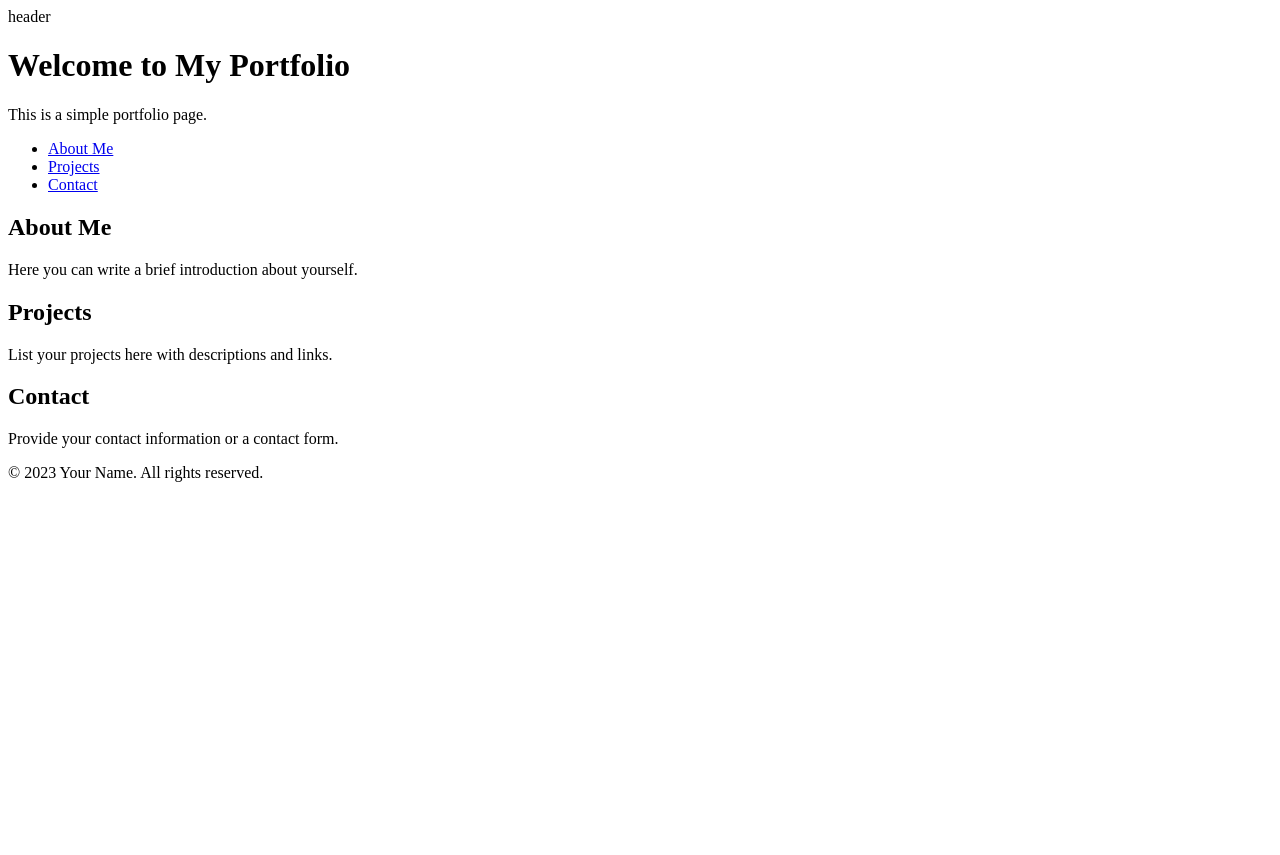
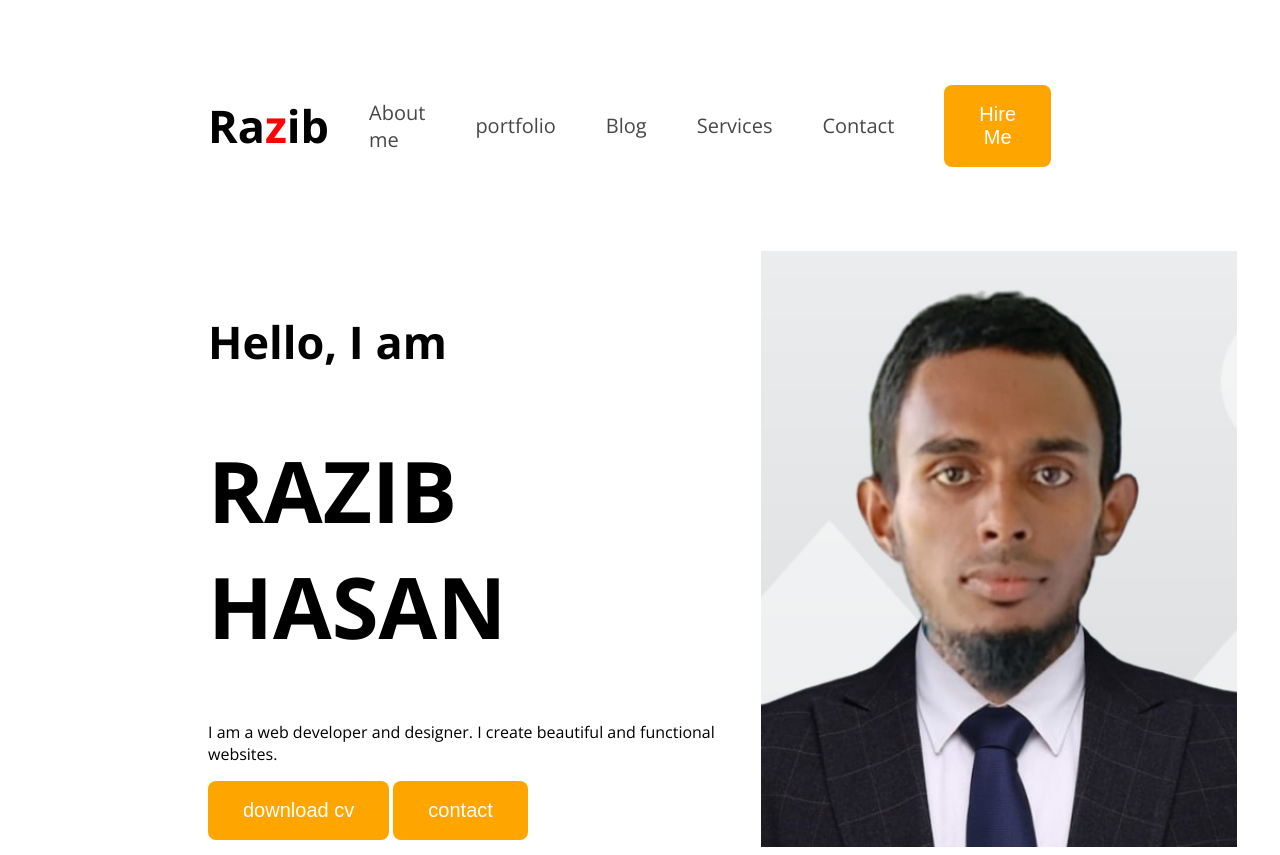
Before and after one commit to razibhasan24/portfolio, a plain HTML site: page index.html in a window 1280 px wide. Before the commit the page ends 800 px from the top, so only its background shows below. Drawn offline with nearby package versions, Linux system fonts and the light colour scheme.

Commit message:
banner and nav section add

```diff
--- a/index.html
+++ b/index.html
@@ -4,41 +4,42 @@
     <meta charset="UTF-8">
     <meta name="viewport" content="width=device-width, initial-scale=1.0">
     <title>portfolio</title>
+    <link rel="preconnect" href="https://fonts.googleapis.com">
+    <link rel="preconnect" href="https://fonts.gstatic.com" crossorigin><link href="https://fonts.googleapis.com/css2?family=Open+Sans:ital,wght@0,300..800;1,300..800&display=swap" rel="stylesheet">
+    <link rel="stylesheet" href="styles/portfolio.css">
 </head>
-<body>
-header
-    <h1>Welcome to My Portfolio</h1>
-    <p>This is a simple portfolio page.</p>
+<body  class="open-sans-normal">
+<header class="header">
 
-    <!-- Navigation -->
-    <nav>
-        <ul>
-            <li><a href="#about">About Me</a></li>
-            <li><a href="#projects">Projects</a></li>
-            <li><a href="#contact">Contact</a></li>
-        </ul>
-    </nav>
 
-    <!-- About Section -->
-    <section id="about">
-        <h2>About Me</h2>
-        <p>Here you can write a brief introduction about yourself.</p>
-    </section>
 
-    <!-- Projects Section -->
-    <section id="projects">
-        <h2>Projects</h2>
-        <p>List your projects here with descriptions and links.</p>
-    </section>
+<nav >
+    <h3 class="nav_title">Ra<span class="nav_primary">z</span>ib</h3>
+    <ul>
+        <li><a class="dark_2" href="#">About me</a></li>
+        <li><a class="dark_2" href="#">portfolio</a></li>
+        <li><a class="dark_2" href="#">Blog</a></li>
+        <li><a class="dark_2" href="#">Services</a></li>
+        <li><a class="dark_2" href="#">Contact</a></li>
+        <li><a href="#"><button class="btn_primary" type="button">Hire Me</button></a></li>
+    </ul>
+</nav>
+<div class="banner">
+    <div class="banner_content">
+   <h4 class="banner_subtitle">Hello, I am</h4>
+     <h1 class="banner_title">RAZIB HASAN</h1>
+   <p class="banner_description">I am a web developer and designer. I create beautiful and functional websites.</p>
+    <button class="btn_primary" type="button"> download cv</button>
+    <button class="btn_primary" type="button">contact</button>
+    </div>
+    <img class="banner_image" src="images/razibhasan.jpg" alt="logo">
+</div>
+</header>
+<main>
 
-    <!-- Contact Section -->
-    <section id="contact">
-        <h2>Contact</h2>
-        <p>Provide your contact information or a contact form.</p>
-    </section>
+</main>
+<footer>
 
-    <footer>
-        <p>&copy; 2023 Your Name. All rights reserved.</p>
-    </footer>
+</footer>
 </body>
 </html>
--- /dev/null
+++ b/styles/portfolio.css
@@ -0,0 +1,78 @@
+.open-sans-normal {
+  font-family: "Open Sans", sans-serif;
+  font-optical-sizing: auto;
+  font-style: normal;
+  font-variation-settings: "wdth" 100;
+}
+
+/* Nav style razib */
+nav {
+  display: flex;
+  align-items: center;
+  justify-content: space-between;
+  margin: 50px 200px;
+}
+.nav_title {
+  font-weight: 800px;
+  font-size: 45px;
+}
+/* font_style */
+.nav_primary {
+  color: rgb(255, 0, 4);
+}
+.dark_2 {
+  /* color: #fd6e0a; */
+  color: #474747;
+}
+/* button color */
+.btn_primary {
+  background-color: orange;
+  font-weight: 700px;
+  font-size: 20px;
+  color: white;
+  padding: 18px 35px;
+  border-radius: 8px;
+  border: none;
+}
+nav ul {
+  display: flex;
+  align-items: center;
+}
+nav ul li {
+  list-style: none;
+  margin-right: 50px;
+}
+nav li a {
+  text-decoration: none;
+  font-size: 20px;
+}
+
+/* header_section */
+/* .header {
+  background-image: url(../img/banner1.jpg);
+  background-repeat: repeat;
+  background-size: cover;
+  width: 100%;
+  height: 100%;
+  background-color: #474747;
+} */
+/* banner style */
+.banner {
+  display: flex;
+  justify-content: space-between;
+  margin: 0 35px 0 200px;
+}
+.banner_content {
+  width: 580px;
+}
+.banner_subtitle {
+  font-size: 45px;
+  font-weight: 600px;
+}
+.banner_title {
+  font-size: 85px;
+  font-weight: bold;
+}
+.banner_image {
+  width: 500px;
+}
```
Also changed, not shown: images/razibhasan.jpg (added), img/banner1.jpg (added), img/banner2.jpg (added), img/banner3.webp (added).
